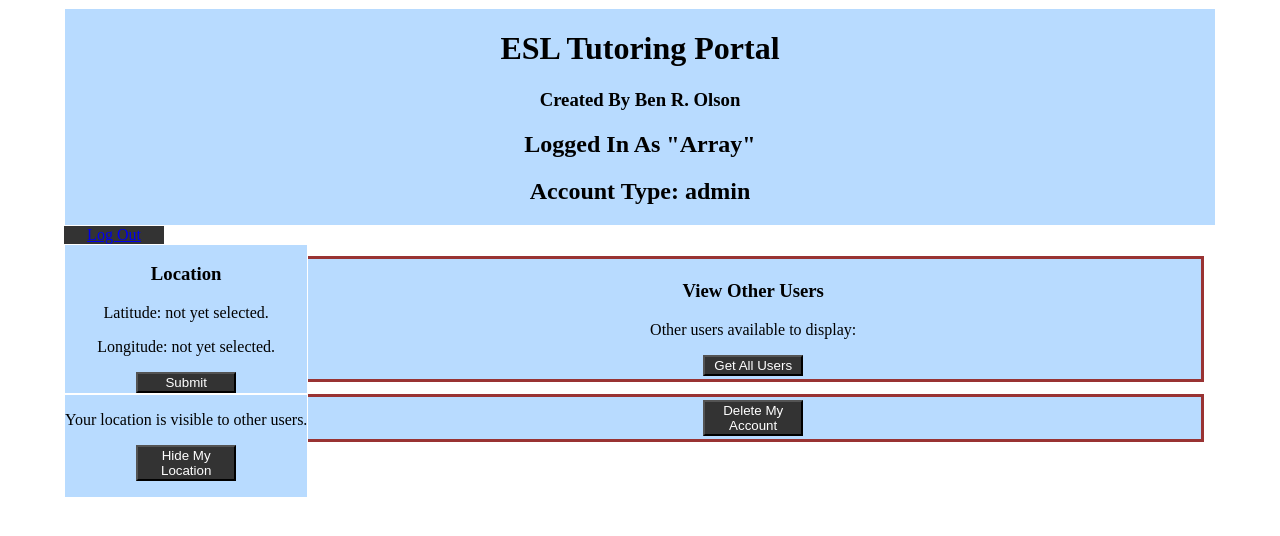
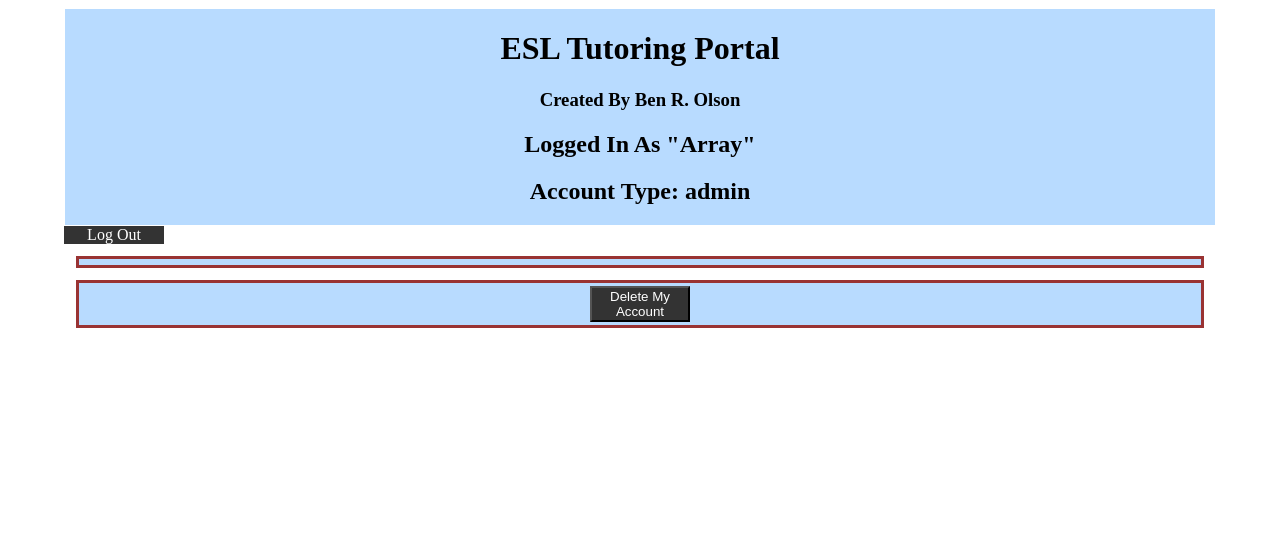
Before and after one commit to mangi07/cs340-databases-final-project, a PHP site: page /main.php in a window 1280 px wide. Shown: the top 536 px of the page. Run offline with PHP 8.4, Linux system fonts and the light colour scheme; the visitor is signed in with stand-in values (Sample User, id 1).

Commit message:
delete user works, now working on main user interface: 5/23/2015

```diff
--- a/db.php
+++ b/db.php
@@ -2,7 +2,7 @@
 
 include 'storedInfo.php';
 
-$mysqli = new mysqli("localhost", "root", $myPassword, "final_project_db");
+$mysqli = new mysqli("localhost", "root", $myPassword, "cs340final_project");
 if ($mysqli->connect_errno) {
 	echo "Failed to connect to MySQL: (" . $mysqli->connect_errno . ") " . $mysqli->connect_error;
 }
--- a/main.php
+++ b/main.php
@@ -3,8 +3,8 @@
 
 /*
 AUTHOR:	Benjamin R. Olson
-DATE:	March 8, 2015
-COURSE: CS 290 - Web Development, Oregon State University
+DATE:	May 23, 2015
+COURSE: CS 340 - Web Development, Oregon State University
 */
 
 
@@ -30,8 +30,6 @@
 	<!--jQuery link needed BEFORE trying to load calendar plugin based on jQuery!!-->
 	<script type="text/javascript" src="jquery-1.8.3.min.js"></script>
 
-	<!--link to main JavaScript-->
-	<script type="text/javascript" src="main.js"></script>
 </head>
 <body class="centered">
 
@@ -47,8 +45,8 @@
 
 
 	<!-- Logout functionality provided in main.js (160-166) is attached to this button: -->
-	<!--<div onclick="window.location.href = 'logout.php'" class="button">Log Out</div>-->
-	<div class="button"><a href="logout.php">Log Out</a></div>
+	<div onclick="window.location.href = 'logout.php'" class="button">Log Out</div>
+	<!--<div class="button"><a href="logout.php">Log Out</a></div>-->
 
 	<!-- To modifiy and view data: -->
 	<div class="horizontal">
@@ -57,42 +55,20 @@
 
 		<!-- To enter the coordinates of a new location entry: -->
 		<div class="box">
-			<h3 title="Click on the map to get your coordinates.">Location</h3>
-			<p id="lat">Latitude: not yet selected.</p>
-			<p id="lng">Longitude: not yet selected.</p>
 
-			<!-- using $.post() -->
-			<button class="ajax button">Submit</button>
-			<div id="newEntryErrors"></div>
 		</div>
 
-		<!-- change this to php that gets session variable to reflect whether user is visible (cf accounts.php line 158 -->
+
 		<div class="box">
 
-			<?php if (isset($_SESSION['visible'])  && $_SESSION['visible'] == 1): ?>
-				<p id="privacy_notice">Your location is visible to other users.</p>
-				<button id="visibility" value="visible" class="button">Hide My Location</button>
-			<?php else: ?>
-				<p id="privacy_notice">Your location is hidden.</p>
-				<button id="visibility" value="hidden" class="button">Show My Location</button>
-			<?php endif; ?>
 
-			<p id="vis_errors" style="color:red;"><p>
 		</div>
 
 	</div>
 
 	<!-- To filter and see other user's locations -->
-	<div id="viewOthers" class="box container">
-		<h3 title="You can see the location of others when you select them from the list below.">View Other Users</h3>
-		<p>Other users available to display:</p>
+	<div class="box container">
 
-		<button class="allUsers button">Get All Users</button>
-
-		<!-- Checkboxes go here -->
-		<div id="user_checkboxes"></div>
-
-		<div id="allUsersErrors"></div>
 	</div>
 
 	<!-- To delete the current user's account -->
```
Also changed, not shown: delete_acct.php (added, +56 -0 lines).
